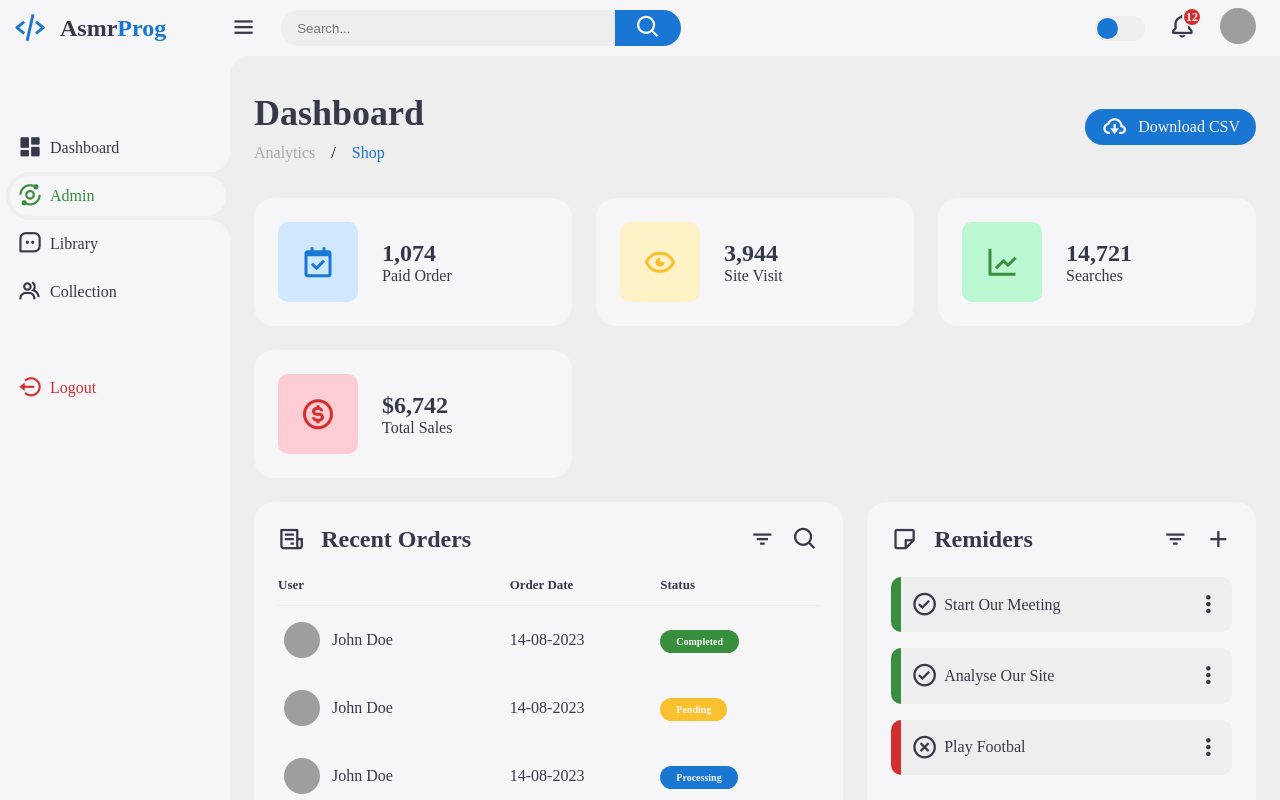
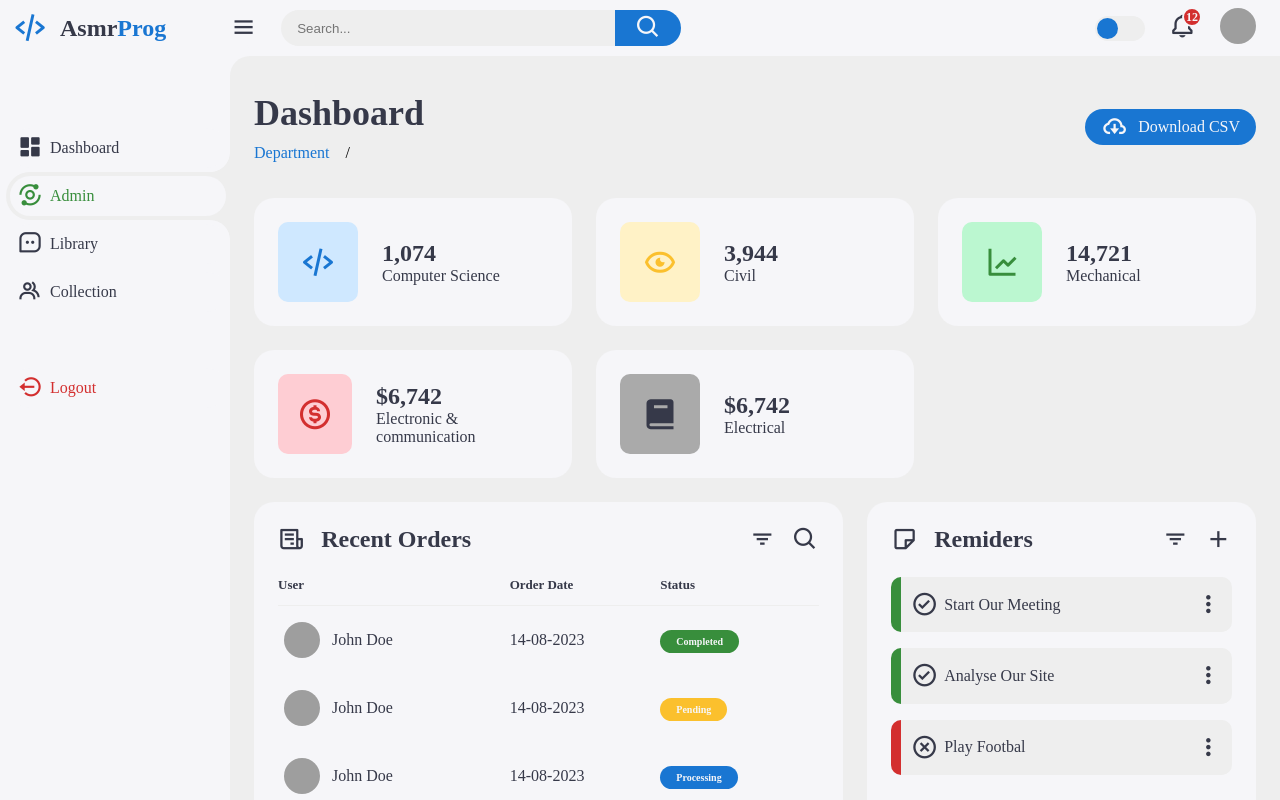
Before and after one commit to daviesningthouja/Library-Frontend, a React (Vite) app in the folder library-app/: page /Dashboard in a window 1280 px wide. Built offline with nearby package versions, Linux system fonts and the light colour scheme; grey boxes are pictures that could not be loaded.

Commit message:
dashboard edit
wrapper_userselect css,

```diff
--- a/library-app/src/pages/Authentication/login/loginAdmin.jsx
+++ b/library-app/src/pages/Authentication/login/loginAdmin.jsx
@@ -0,0 +1,11 @@
+import React from 'react'
+
+const loginAdmin = () => {
+  return (
+    <div>
+      hello world
+    </div>
+  )
+}
+
+export default loginAdmin
--- a/library-app/src/pages/Authentication/signup/registration.css
+++ b/library-app/src/pages/Authentication/signup/registration.css
@@ -1,6 +1,5 @@
-body{
-    background-color: black;
-}.page
+
+.page
 {
     background-color: aquamarine;
 
--- a/library-app/src/pages/Authentication/userselect.css
+++ b/library-app/src/pages/Authentication/userselect.css
@@ -1,5 +1,5 @@
-body
-{
+
+.wrapper_userselect{
     background-color: white;
 }
 .select
--- a/library-app/src/pages/Authentication/userselect.jsx
+++ b/library-app/src/pages/Authentication/userselect.jsx
@@ -4,7 +4,7 @@ import {Link} from 'react-dom'
 
 const userselect = () => {
   return (
-    <div>
+    <div className='wrapper_userselect'>
       <div className="select">
 
         <div className="select2">
--- a/library-app/src/pages/Dashboard/dashboard.jsx
+++ b/library-app/src/pages/Dashboard/dashboard.jsx
@@ -11,14 +11,14 @@ function Dashboard() {
             <h1>Dashboard</h1>
             <ul className="breadcrumb">
               <li>
-                <a href="#">Analytics</a>
+                <a href="#" className="active">Department</a>
               </li>
               /
-              <li>
+              {/* <li>
                 <a href="#" className="active">
                   Shop
                 </a>
-              </li>
+              </li> */}
             </ul>
           </div>
           <a href="#" className="report">
@@ -29,30 +29,36 @@ function Dashboard() {
 
         <ul className="insights">
           <li>
-            <i className="bx bx-calendar-check"></i>
+            <i className='bx bx-code-alt'></i>
             <span className="info">
               <h3>1,074</h3>
-              <p>Paid Order</p>
+              <p>Computer Science</p>
             </span>
           </li>
           <li>
             <i className="bx bx-show-alt"></i>
             <span className="info">
               <h3>3,944</h3>
-              <p>Site Visit</p>
+              <p>Civil</p>
             </span>
           </li>
           <li>
             <i className="bx bx-line-chart"></i>
             <span className="info">
               <h3>14,721</h3>
-              <p>Searches</p>
+              <p>Mechanical</p>
             </span>
           </li>
           <li><i className='bx bx-dollar-circle'></i>
             <span className="info">
             <h3>$6,742</h3>
-            <p>Total Sales</p>
+            <p>Electronic & communication</p>
+            </span >
+          </li>
+          <li><i className='bx bxs-book'></i>
+            <span className="info">
+            <h3>$6,742</h3>
+            <p>Electrical</p>
             </span >
           </li>
         </ul>
--- a/library-app/src/pages/layout/DashboardLayout.css
+++ b/library-app/src/pages/layout/DashboardLayout.css
@@ -404,6 +404,10 @@ body.dark{
     background: var(--light-danger);
     color: var(--danger);
 }
+.content main .insights li:nth-child(5) .bx{
+    background: var(--dark-grey);
+    color: var(--dark);
+}
 
 .content main .insights li .info h3{
     font-size: 24px;
```
